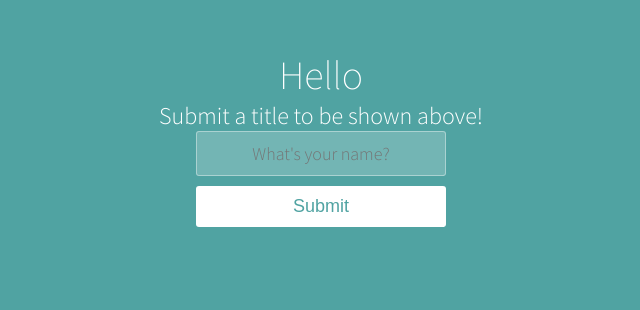
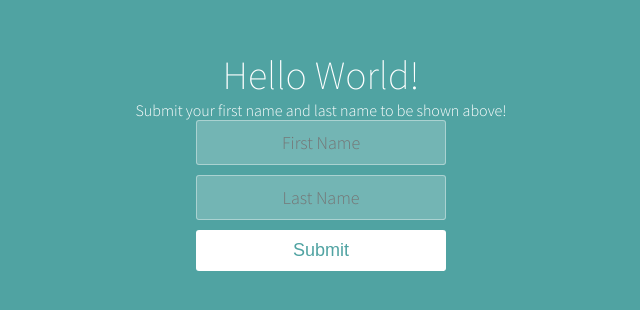
Before and after one commit to zakaria-akash/React_Code_Practice_Part_12_Event_Handling_with_React, a React (Create React App) app: page / in a window 1280 px wide. Shown: the part 158-468 px from the top of the page, without its empty margins (319-959 px from the left). Built offline with nearby package versions, Linux system fonts and the light colour scheme.

Commit message:
adding two input field for first name and last name

```diff
--- a/src/components/App.jsx
+++ b/src/components/App.jsx
@@ -2,16 +2,20 @@ import React, { useState } from "react";
 import $ from "jquery";
 
 function App() {
-  const [headingText, setHeadingText] = useState("Hello");
+  const [headingText1, setHeadingText1] = useState("Hello");
+  const [headingText2, setHeadingText2] = useState("World!");
   // const [onMouseEffect, setOnMouseEffect] = useState("white");
 
   //applying event listener for input element
-  function inputValueChange(e) {
-    setHeadingText(e.target.value);
+  function updateFirstInput(e) {
+    setHeadingText1(e.target.value);
+  }
+  function updateLastInput(e) {
+    setHeadingText2(e.target.value);
   }
   //applying event listener for button element
   function gotClicked(e) {
-    $("#heading").text(headingText);
+    $("#heading").text(headingText1 + " " + headingText2);
 
     e.preventDefault();
   }
@@ -23,14 +27,15 @@ function App() {
   }
   return (
     <div className="container">
-      <h1 id="heading">Hello</h1>
-      <h2>Submit a title to be shown above!</h2>
+      <h1 id="heading">Hello World!</h1>
+      <p>Submit your first name and last name to be shown above!</p>
       <form onSubmit={gotClicked}>
         <input
-          onChange={inputValueChange}
+          onChange={updateFirstInput}
           type="text"
-          placeholder="What's your name?"
+          placeholder="First Name"
         />
+        <input onChange={updateLastInput} type="text" placeholder="Last Name" />
         <button id="submitBTN" onMouseOver={mouseHover} onMouseOut={mouseOut}>
           Submit
         </button>
```
